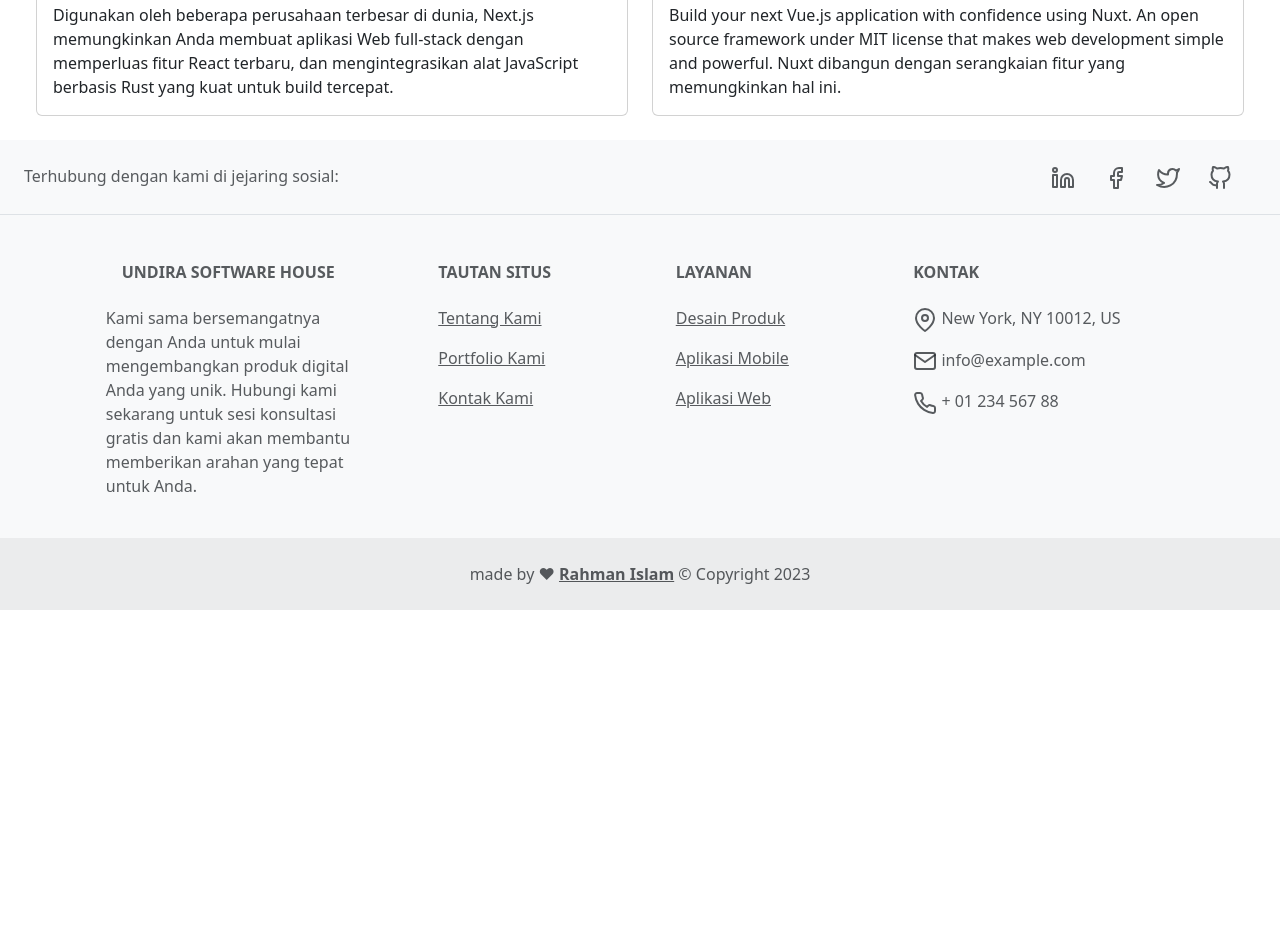
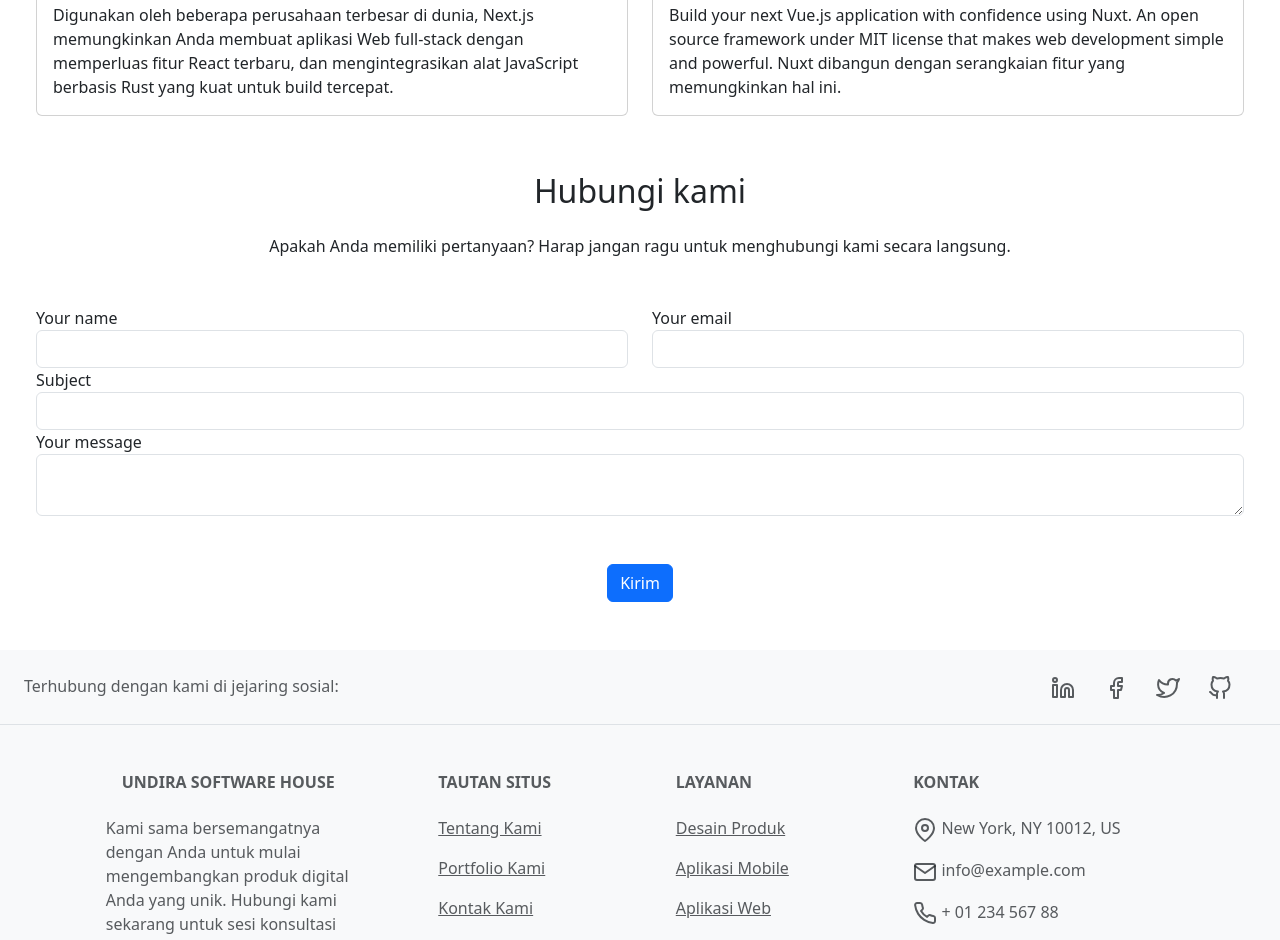
Before and after one commit to RahmanIslamIen/kel-4_tanjungDuren_web-company, a plain HTML site: page index.html in a window 1280 px wide. Shown: the part 2979-3919 px from the top of the page. Before the commit the page ends 3589 px from the top, so only its background shows below. Drawn offline with Linux system fonts and the light colour scheme; some icons are missing.

Commit message:
penambahan menu kontak saya

```diff
--- a/index.html
+++ b/index.html
@@ -377,6 +377,103 @@
     </div>
     <!-- bagian protofolio berakhir -->
 
+    <!-- bagian pada menu contact mulai -->
+    <section class="mb-4 mx-auto mb-5 pt-2">
+      <!--Section heading-->
+      <h2 class="h1-responsive font-weight-bold text-center my-4">
+        Hubungi kami
+      </h2>
+      <!--Section description-->
+      <p class="text-center w-responsive mx-auto mb-5">
+        Apakah Anda memiliki pertanyaan? Harap jangan ragu untuk menghubungi
+        kami secara langsung.
+      </p>
+
+      <div class="row">
+        <!--Grid column-->
+        <div class="px-5">
+          <form
+            id="contact-form"
+            name="contact-form"
+            action="mail.php"
+            method="POST"
+          >
+            <!--Grid row-->
+            <div class="row">
+              <!--Grid column-->
+              <div class="col-md-6">
+                <div class="md-form mb-0">
+                  <label for="name" class="">Your name</label>
+                  <input
+                    type="text"
+                    id="name"
+                    name="name"
+                    class="form-control"
+                  />
+                </div>
+              </div>
+              <!--Grid column-->
+
+              <!--Grid column-->
+              <div class="col-md-6">
+                <div class="md-form mb-0">
+                  <label for="email" class="">Your email</label>
+                  <input
+                    type="text"
+                    id="email"
+                    name="email"
+                    class="form-control"
+                  />
+                </div>
+              </div>
+              <!--Grid column-->
+            </div>
+            <!--Grid row-->
+
+            <!--Grid row-->
+            <div class="row">
+              <div class="col-md-12">
+                <div class="md-form mb-0">
+                  <label for="subject" class="">Subject</label>
+                  <input
+                    type="text"
+                    id="subject"
+                    name="subject"
+                    class="form-control"
+                  />
+                </div>
+              </div>
+            </div>
+            <!--Grid row-->
+
+            <!--Grid row-->
+            <div class="row">
+              <!--Grid column-->
+              <div class="col-md-12">
+                <div class="md-form">
+                  <label for="message">Your message</label>
+                  <textarea
+                    type="text"
+                    id="message"
+                    name="message"
+                    rows="2"
+                    class="form-control md-textarea"
+                  ></textarea>
+                </div>
+              </div>
+            </div>
+            <!--Grid row-->
+          </form>
+
+          <div class="text-center text-md-left mt-5">
+            <a class="btn btn-primary" href="#">Kirim</a>
+          </div>
+        </div>
+        <!--Grid column-->
+      </div>
+    </section>
+    <!-- bagian pada menu contact berakhir -->
+
     <!-- Footer -->
     <footer
       class="text-center text-lg-start bg-light text-muted"
```
